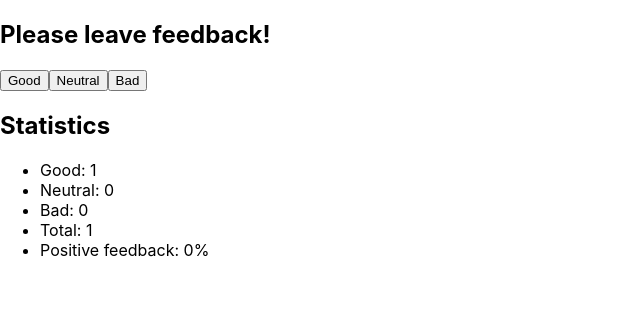
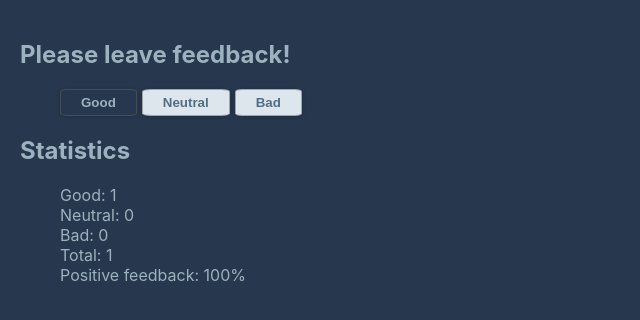
Before and after one commit to ErazorWhite/goit-react-hw-02-feedback, a React (Create React App) app: page / in a window 1280 px wide. Both pictures are taken after a click on the button "Good". Shown: the top 320 px of the page, without its empty margins (0-640 px from the left). Built offline with nearby package versions, Linux system fonts and the light colour scheme.

Commit message:
task completed

```diff
--- a/package.json
+++ b/package.json
@@ -7,6 +7,7 @@
     "@testing-library/jest-dom": "^5.16.3",
     "@testing-library/react": "^12.1.4",
     "@testing-library/user-event": "^13.5.0",
+    "prop-types": "^15.8.1",
     "react": "^18.1.0",
     "react-dom": "^18.1.0",
     "react-scripts": "5.0.1",
--- a/src/components/App.jsx
+++ b/src/components/App.jsx
@@ -1,9 +1,52 @@
-import { FeedbackStatistics } from './FeedbackStatistics/FeedbackStatistics';
+import { Component } from 'react';
+import { Statistics } from './Statistics/Statistics';
+import { FeedbackOptions } from './FeedbackOptions/FeedbackOptions';
+import Notification from './Notification/Notification';
 
-export const App = () => {
-  return (
-    <>
-      <FeedbackStatistics></FeedbackStatistics>
-    </>
-  );
-};
+export class App extends Component {
+  state = {
+    good: 0,
+    neutral: 0,
+    bad: 0,
+  };
+
+  handleClickFeedBack = feedbackType => {
+    this.setState(prevState => ({
+      [feedbackType]: prevState[feedbackType] + 1,
+    }));
+  };
+
+  countTotalFeedback = () => {
+    const stateValues = Object.values(this.state);
+    return stateValues.reduce((acc, curr) => acc + curr, 0);
+  };
+
+  countPositiveFeedbackPercentage = () => {
+    const { good } = this.state;
+    const total = this.countTotalFeedback();
+    const positivePercentage = total > 0 ? ((good * 100) / total).toFixed() : 0;
+    return Number(positivePercentage);
+  };
+
+  render() {
+    return (
+      <>
+        <FeedbackOptions
+          options={Object.keys(this.state)}
+          onLeaveFeedback={this.handleClickFeedBack}
+        />
+        {this.countTotalFeedback() ? (
+          <Statistics
+            good={this.state.good}
+            neutral={this.state.neutral}
+            bad={this.state.bad}
+            total={this.countTotalFeedback()}
+            positivePercentage={this.countPositiveFeedbackPercentage() || 0}
+          />
+        ) : (
+          <Notification message="There is no feedback" />
+        )}
+      </>
+    );
+  }
+}
--- a/src/components/FeedbackOptions/FeedbackOptions.jsx
+++ b/src/components/FeedbackOptions/FeedbackOptions.jsx
@@ -1,9 +1,32 @@
 import { Component } from 'react';
-
+import Section from 'components/Section/Section';
+import css from './FeedbackOptions.module.css';
+import PropTypes from 'prop-types';
 export class FeedbackOptions extends Component {
   render() {
-    return <>
-
-    </>;
+    const { onLeaveFeedback, options } = this.props;
+    return (
+      <Section title={'Please leave feedback!'}>
+        <ul className={css.feedback__list}>
+          {options.map(feedbackType => {
+            return (
+              <li key={feedbackType}>
+                <button
+                  className={css.feedback__button}
+                  onClick={() => onLeaveFeedback(feedbackType)}
+                >
+                  {feedbackType}
+                </button>
+              </li>
+            );
+          })}
+        </ul>
+      </Section>
+    );
   }
 }
+
+FeedbackOptions.propTypes = {
+  options: PropTypes.arrayOf(PropTypes.string.isRequired).isRequired,
+  onLeaveFeedback: PropTypes.func.isRequired,
+};
--- /dev/null
+++ b/src/components/FeedbackOptions/FeedbackOptions.module.css
@@ -0,0 +1,26 @@
+.feedback__list {
+  list-style: none;
+  display: flex;
+  gap: 5px;
+}
+
+.feedback__button {
+  padding: 5px 20px;
+  cursor: pointer;
+  text-transform: capitalize;
+  background-color: white;
+  border: 1px solid rgba(100, 100, 100, 0.5);
+  border-radius: 10%;
+  box-shadow: rgba(0, 0, 0, 0.16) 0px 1px 4px;
+  font-weight: bold;
+
+  background-color: var(--secondary--fg-dark);
+  color: var(--secondary--bg-dark);
+  transition: color 250ms ease, background-color 250ms ease;
+
+  &:hover,
+  &:focus {
+      background-color: var(--main--bg-dark);
+      color: var(--main--fg-dark);
+  }
+}
--- a/src/components/FeedbackStatistics/FeedbackStatistics.jsx
+++ /dev/null
@@ -1,55 +0,0 @@
-import { Component } from 'react';
-import { Statistics } from '../Statistics/Statistics';
-
-export class FeedbackStatistics extends Component {
-  state = {
-    good: 0,
-    neutral: 0,
-    bad: 0,
-    total: 0,
-    positivePercentage: 0,
-  };
-
-  handleClickFeedBack = feedbackType => {
-    this.setState(
-      prevState => ({
-        [feedbackType]: prevState[feedbackType] + 1,
-      }),
-      () => {
-        this.countTotalFeedback();
-        this.countPositiveFeedbackPercentage();
-      }
-    );
-  };
-
-  countTotalFeedback = () => {
-    const { good, neutral, bad } = this.state;
-    this.setState({ total: good + neutral + bad });
-  };
-
-  countPositiveFeedbackPercentage = () => {
-    const { good, total } = this.state;
-    const positivePercentage = total > 0 ? ((good * 100) / total).toFixed() : 0;
-    this.setState({ positivePercentage });
-  };
-
-  render() {
-    return (
-      <>
-        <h2>Please leave feedback!</h2>
-        <button onClick={() => this.handleClickFeedBack('good')}>Good</button>
-        <button onClick={() => this.handleClickFeedBack('neutral')}>
-          Neutral
-        </button>
-        <button onClick={() => this.handleClickFeedBack('bad')}>Bad</button>
-        <Statistics
-          good={this.state.good}
-          neutral={this.state.neutral}
-          bad={this.state.bad}
-          total={this.state.total}
-          positivePercentage={this.state.positivePercentage}
-        ></Statistics>
-      </>
-    );
-  }
-}
--- /dev/null
+++ b/src/components/Notification/Notification.jsx
@@ -0,0 +1,16 @@
+import Section from 'components/Section/Section';
+import PropTypes from 'prop-types';
+
+const Notification = ({ message }) => {
+  return (
+    <Section>
+      <p>{message}</p>
+    </Section>
+  );
+};
+
+Notification.propTypes = {
+  message: PropTypes.string.isRequired
+};
+
+export default Notification;
--- /dev/null
+++ b/src/components/Section/Section.jsx
@@ -0,0 +1,17 @@
+import PropTypes from 'prop-types';
+
+const Section = ({ title, children }) => {
+  return (
+    <>
+      {title && <h2 className="section__title">{title}</h2>}
+      {children}
+    </>
+  );
+};
+
+Section.propTypes = {
+  title: PropTypes.string,
+  children: PropTypes.object.isRequired,
+};
+
+export default Section;
--- /dev/null
+++ b/src/components/Section/Section.module.css
@@ -0,0 +1,3 @@
+.section__title {
+
+}
--- a/src/components/Statistics/Statistics.jsx
+++ b/src/components/Statistics/Statistics.jsx
@@ -1,20 +1,30 @@
 import { Component } from 'react';
+import Section from 'components/Section/Section';
+import css from './Statistics.module.css';
+import PropTypes from 'prop-types';
 
 export class Statistics extends Component {
   render() {
     const { good, neutral, bad, total, positivePercentage } = this.props;
 
     return (
-      <>
-        <h2>Statistics</h2>
-        <ul>
+      <Section title={'Statistics'}>
+        <ul className={css.statistics__list}>
           <li>Good: {good}</li>
           <li>Neutral: {neutral}</li>
           <li>Bad: {bad}</li>
           <li>Total: {total}</li>
           <li>Positive feedback: {positivePercentage}%</li>
         </ul>
-      </>
+      </Section>
     );
   }
 }
+
+Statistics.propTypes = {
+  good: PropTypes.number.isRequired,
+  neutral: PropTypes.number.isRequired,
+  bad: PropTypes.number.isRequired,
+  total: PropTypes.number.isRequired,
+  positivePercentage: PropTypes.number.isRequired,
+};
--- /dev/null
+++ b/src/components/Statistics/Statistics.module.css
@@ -0,0 +1,3 @@
+.statistics__list {
+    list-style: none;
+}
--- a/src/index.css
+++ b/src/index.css
@@ -1,12 +1,22 @@
 @import-normalize; /* bring in normalize.css styles */
 
+:root {
+  --main-bg-dark: #27374D;
+  --secondary--bg-dark: #526D82;
+  --main-fg-dark: #9DB2BF;
+  --secondary--fg-dark: #DDE6ED;
+}
+
 body {
+  padding: 20px;
   margin: 0;
   font-family: -apple-system, BlinkMacSystemFont, 'Segoe UI', 'Roboto', 'Oxygen',
     'Ubuntu', 'Cantarell', 'Fira Sans', 'Droid Sans', 'Helvetica Neue',
     sans-serif;
   -webkit-font-smoothing: antialiased;
   -moz-osx-font-smoothing: grayscale;
+  background-color: var(--main-bg-dark);
+  color: var(--main-fg-dark);
 }
 
 code {
```
Also changed, not shown: 1 other file (tests, documents, lock files or other folders).
